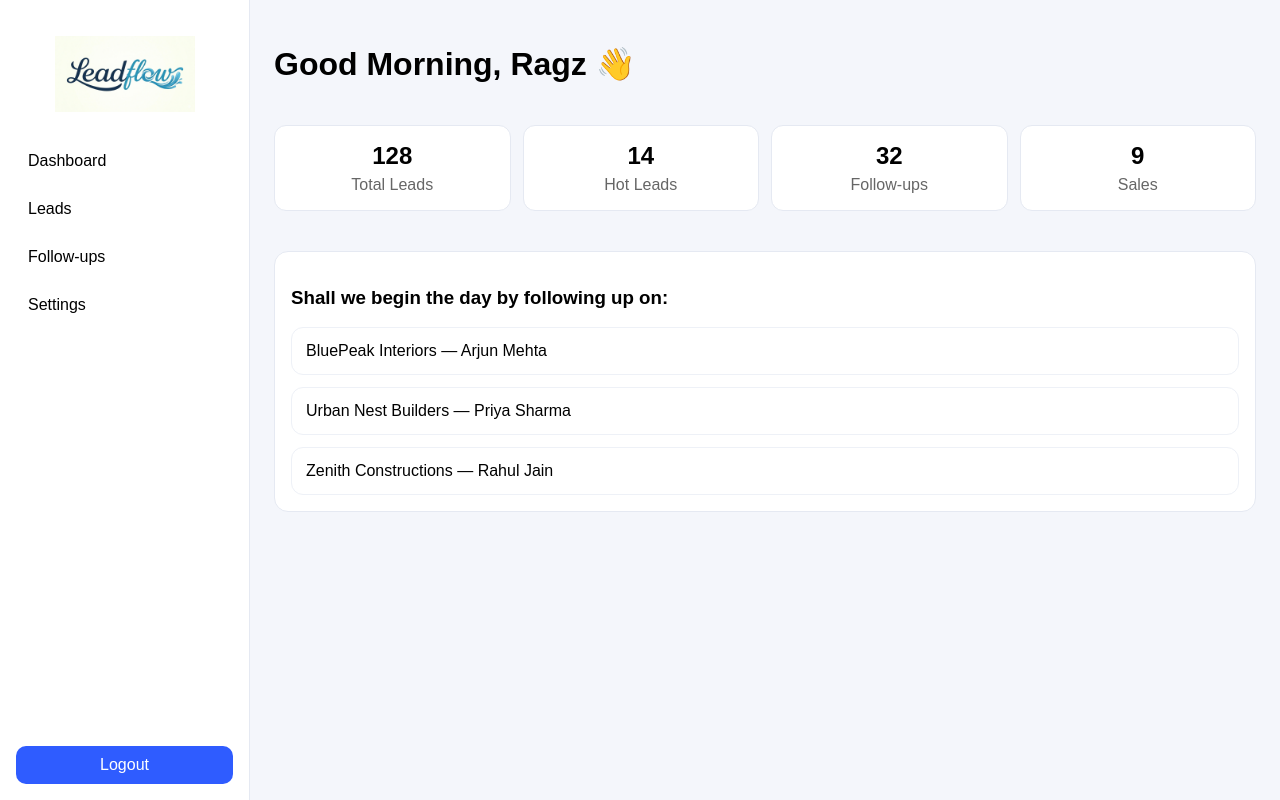
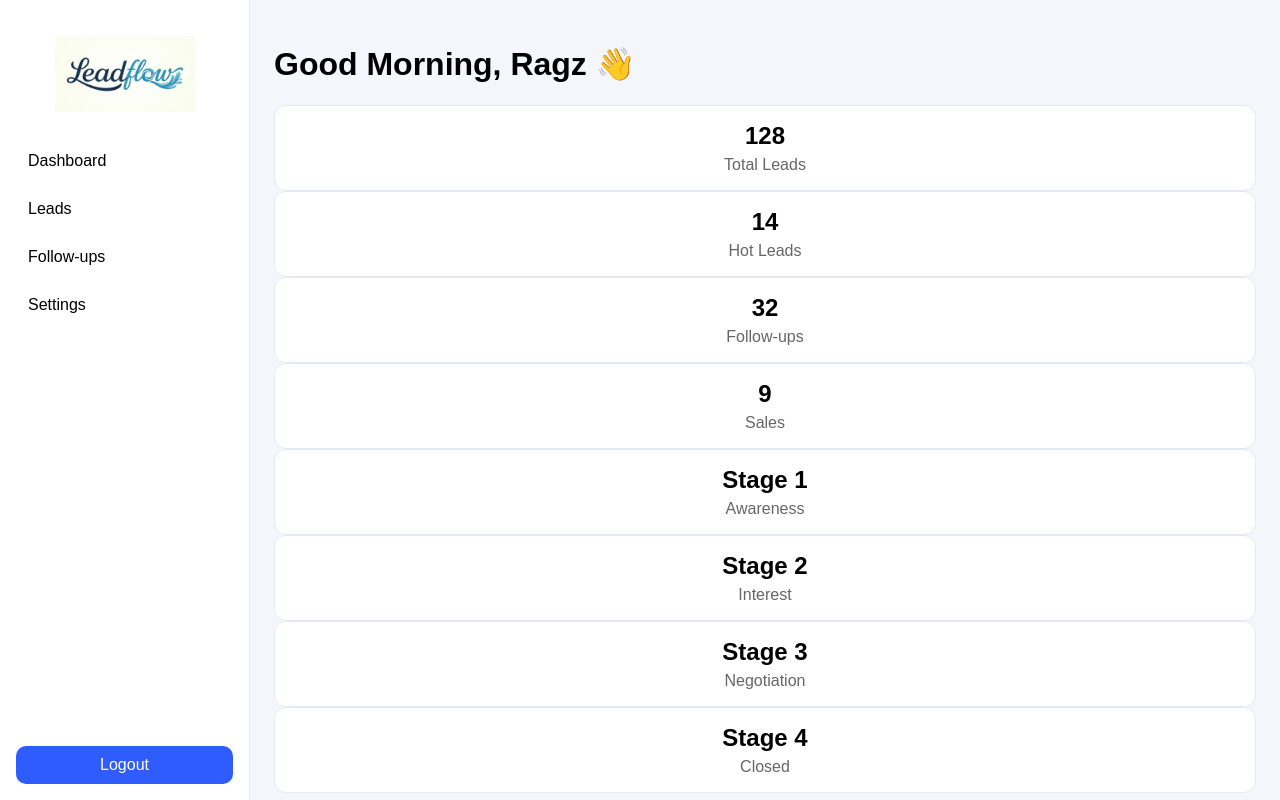
Before and after one commit to stirr3dz3phyr-ship-it/LeadFlow-WarMachine, a React (Vite) app: page / in a window 1280 px wide. Built offline with nearby package versions, Linux system fonts and the light colour scheme.

Commit message:
Update App.jsx

```diff
--- a/src/App.jsx
+++ b/src/App.jsx
@@ -33,8 +33,9 @@ export default function App() {
         <h1>Good Morning, {username} 👋</h1>
 
         {/* KPI GRID */}
-        <div className="kpi-strip">
+       <div className="kpi-grid">
 
+  {/* TOP ROW */}
   <div className="kpi-card">
     <h2>128</h2>
     <p>Total Leads</p>
@@ -55,30 +56,25 @@ export default function App() {
     <p>Sales</p>
   </div>
 
+  {/* BOTTOM ROW */}
+  <div className="kpi-card">
+    <h2>Stage 1</h2>
+    <p>Awareness</p>
   </div>
 
-        {/* SPACER ZONE (RESERVED FOR GREEN BOX LATER) */}
-        <div className="spacer"></div>
-
-        {/* FOLLOW-UP WORKSPACE (TEMPORARY STRUCTURE) */}
-        <div className="workspace">
-
-          <h3>Shall we begin the day by following up on:</h3>
-
-          <div className="followup-list">
-
-            <div className="lead-card">
-              BluePeak Interiors — Arjun Mehta
+  <div className="kpi-card">
+    <h2>Stage 2</h2>
+    <p>Interest</p>
   </div>
 
-            <div className="lead-card">
-              Urban Nest Builders — Priya Sharma
+  <div className="kpi-card">
+    <h2>Stage 3</h2>
+    <p>Negotiation</p>
   </div>
 
-            <div className="lead-card">
-              Zenith Constructions — Rahul Jain
-            </div>
-
+  <div className="kpi-card">
+    <h2>Stage 4</h2>
+    <p>Closed</p>
   </div>
 
 </div>
```
Lines whose indentation alone changed are shown as unchanged.
